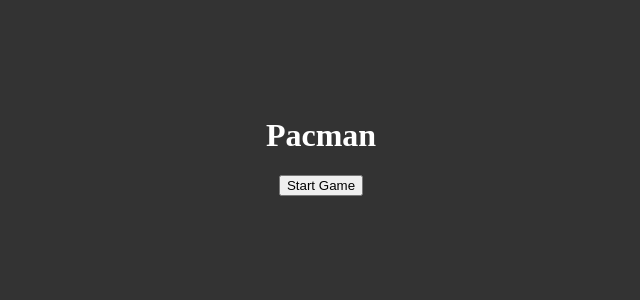
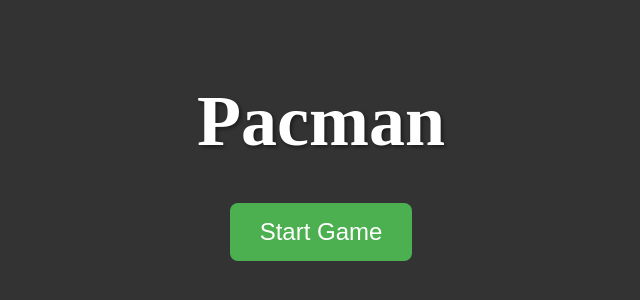
Before and after one commit to Sparkra1n/Tess, a website built with Vite: page index.html in a window 1280 px wide. Shown: the part 254-554 px from the top of the page, without its empty margins (319-959 px from the left). Built offline with nearby package versions, Linux system fonts and the light colour scheme.

Commit message:
fixed small logic bug and made some changes to the webpage

```diff
--- a/index.html
+++ b/index.html
@@ -29,9 +29,28 @@
           align-items: center;
           background-color: rgba(0, 0, 0, 0.8);
           color: white;
+          text-align: center;
       }
       #gameScreen {
           position: relative;
+      }
+      h1 {
+          font-size: 72px;
+          margin-bottom: 40px;
+          text-shadow: 2px 2px 4px rgba(0, 0, 0, 0.5);
+      }
+      button {
+          font-size: 24px;
+          padding: 15px 30px;
+          border-radius: 8px;
+          background-color: #4CAF50;
+          color: white;
+          border: none;
+          cursor: pointer;
+          transition: background-color 0.3s;
+      }
+      button:hover {
+          background-color: #45a049;
       }
     </style>
   </head>
--- a/src/Supervisor.ts
+++ b/src/Supervisor.ts
@@ -164,6 +164,10 @@
       const ghost = this.ghosts[i];
       if (playerBox.intersectsBox(ghost.getBoundingBox())) {
         if (this.canEatGhosts) {
+          if (this.score >= 500) {
+            this.endGame(GameState.Won);
+            return;
+          }
           this.score += 500;
           console.log("eaten");
           this.stage.removeObject(ghost);
```
